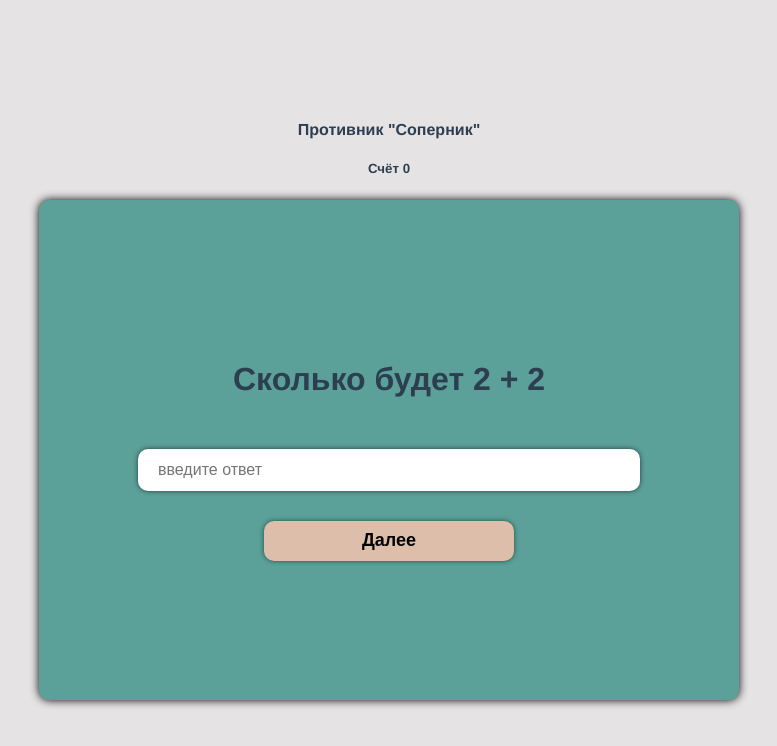
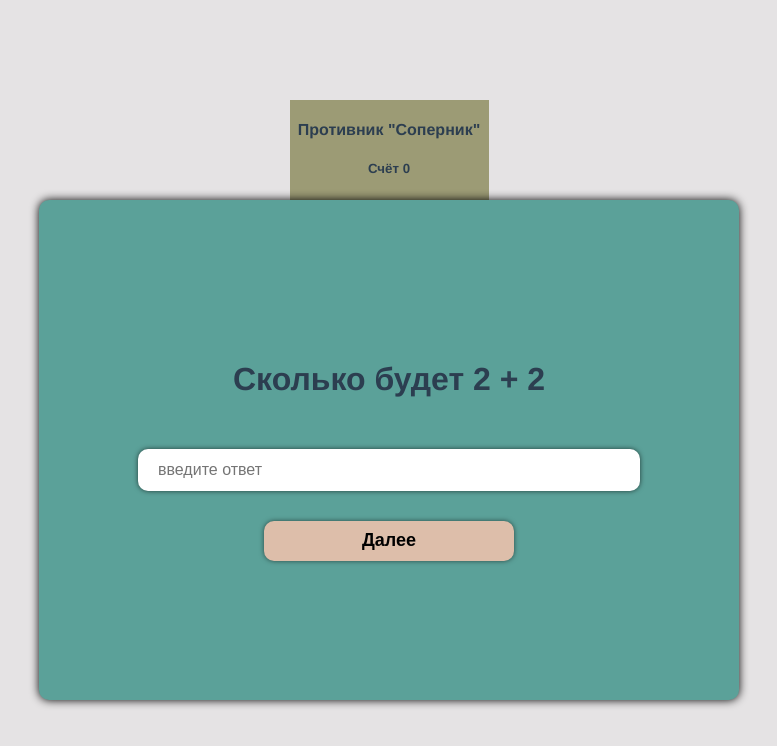
Before and after one commit to petrznam/quiz, a Vue app: page /quiz in a window 1280 px wide. Shown: the top 746 px of the page, without its empty margins (251-1028 px from the left). Built offline with nearby package versions, Linux system fonts and the light colour scheme.

Commit message:
стилизовал enemy score component

```diff
--- a/src/components/EnemyScoreComponent.vue
+++ b/src/components/EnemyScoreComponent.vue
@@ -15,7 +15,8 @@ export default {
 </script>
 <style scoped>
 .enemy-score{
-    width: 700px;
+    width: 199px;
     height: 100px;
+    background-color: #9c9b75;
 }
 </style>
```
